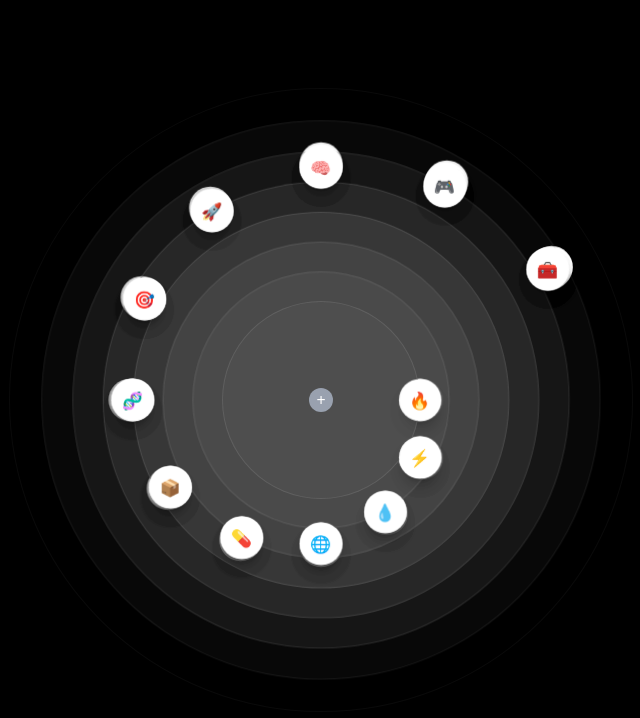
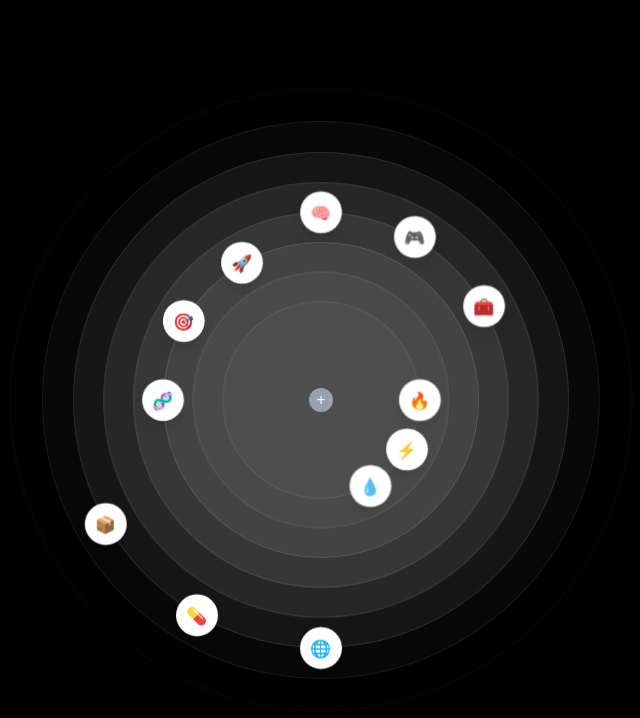
Before and after one commit to jeslor/ripple_ui, a React (Vite) app: page / in a window 1280 px wide. Shown: the top 718 px of the page, without its empty margins (319-959 px from the left). Built offline with nearby package versions, Linux system fonts and the light colour scheme.

Commit message:
add the icons on each ring

```diff
--- a/src/App.jsx
+++ b/src/App.jsx
@@ -1,6 +1,7 @@
 import { useEffect, useState } from "react";
 
 import "./App.css";
+import Ring from "./components/Ring";
 
 const rings = [
   [
@@ -8,11 +9,7 @@ const rings = [
     { angle: 30, icon: "⚡" },
     { angle: 60, icon: "💧" },
   ],
-  [
-    { angle: 90, icon: "🌐" },
-    { angle: 120, icon: "💊" },
-    { angle: 150, icon: "📦" },
-  ],
+  [],
   [
     { angle: 180, icon: "🧬" },
     { angle: 210, icon: "🎯" },
@@ -23,6 +20,15 @@ const rings = [
     { angle: 300, icon: "🎮" },
     { angle: 330, icon: "🧰" },
   ],
+
+  [],
+  [
+    { angle: 90, icon: "🌐" },
+    { angle: 120, icon: "💊" },
+    { angle: 150, icon: "📦" },
+  ],
+  [],
+  [],
 ];
 
 function App() {
@@ -33,57 +39,8 @@ function App() {
           +
         </div>
 
-        {[...Array(8)].map((_, i) => (
-          <div
-            key={i}
-            className={`absolute  rounded-full border-[1px]  transition-all duration-1000 ease-in-out`}
-            style={{
-              width: `${200 + i * 60}px`,
-              height: `${200 + i * 60}px`,
-              transition: `width 2s cubic-bezier(0.66, 0, 0, 1.2)`,
-              borderColor: `rgba(100, 100, 100, 0.${Math.abs(i + 1 - 9)})`,
-              borderRadius: "50%",
-              transformOrigin: "50% 50%",
-              backgroundColor: `rgba(80, 80, 80, 0.${Math.abs(i + 1 - 8)})`,
-              zIndex: `${Math.abs(i - 8)}`,
-              animation: `scale 3s cubic-bezier(0.6, 0, 0, 1.7) infinite`,
-              animationDelay: `${i * 0.06}s`,
-            }}
-          >
-            {[
-              { angle: 0, icon: "🔥" },
-              { angle: 30, icon: "⚡" },
-              { angle: 60, icon: "💧" },
-              { angle: 90, icon: "🌐" },
-              { angle: 120, icon: "💊" },
-              { angle: 150, icon: "📦" },
-              { angle: 180, icon: "🧬" },
-              { angle: 210, icon: "🎯" },
-              { angle: 240, icon: "🚀" },
-              { angle: 270, icon: "🧠" },
-              { angle: 300, icon: "🎮" },
-              { angle: 330, icon: "🧰" },
-            ].map(({ angle, icon }, i) => {
-              const radius = (200 + i * 30) / 2;
-              const rad = (angle * Math.PI) / 180;
-              const x = Math.cos(rad) * radius;
-              const y = Math.sin(rad) * radius;
-
-              return (
-                <div
-                  key={i}
-                  className="absolute z-[10] w-10 h-10 rounded-full bg-white shadow-lg flex items-center justify-center "
-                  style={{
-                    animation: `scale 1s linear infinite alternate`,
-                    left: `calc(50% + ${x}px - 20px)`,
-                    top: `calc(50% + ${y}px - 20px)`,
-                  }}
-                >
-                  {icon}
-                </div>
-              );
-            })}
-          </div>
+        {rings.map((ring, i) => (
+          <Ring key={i} ring={ring} i={i} />
         ))}
       </div>
     </main>
@@ -91,3 +48,39 @@ function App() {
 }
 
 export default App;
+
+//  {
+//    [
+//      { angle: 0, icon: "🔥" },
+//      { angle: 30, icon: "⚡" },
+//      { angle: 60, icon: "💧" },
+//      { angle: 90, icon: "🌐" },
+//      { angle: 120, icon: "💊" },
+//      { angle: 150, icon: "📦" },
+//      { angle: 180, icon: "🧬" },
+//      { angle: 210, icon: "🎯" },
+//      { angle: 240, icon: "🚀" },
+//      { angle: 270, icon: "🧠" },
+//      { angle: 300, icon: "🎮" },
+//      { angle: 330, icon: "🧰" },
+//    ].map(({ angle, icon }, i) => {
+//      const radius = (200 + i * 30) / 2;
+//      const rad = (angle * Math.PI) / 180;
+//      const x = Math.cos(rad) * radius;
+//      const y = Math.sin(rad) * radius;
+
+//      return (
+//        <div
+//          key={i}
+//          className="absolute z-[10] w-10 h-10 rounded-full bg-white shadow-lg flex items-center justify-center "
+//          style={{
+//            animation: `scale 1s linear infinite alternate`,
+//            left: `calc(50% + ${x}px - 20px)`,
+//            top: `calc(50% + ${y}px - 20px)`,
+//          }}
+//        >
+//          {icon}
+//        </div>
+//      );
+//    });
+//  }
--- a/src/components/Ring.jsx
+++ b/src/components/Ring.jsx
@@ -1,8 +1,9 @@
 import React from "react";
 
-const Ring = ({ ring }) => {
-  const ringIcon = ring.map(({ angle, icon }, i) => {
-    const radius = (200 + i * 30) / 2;
+const Ring = ({ ring, i }) => {
+  const ringRadius = 200 + i * 60;
+  const ringIcons = ring.map(({ angle, icon }, index) => {
+    const radius = ringRadius / 2;
     const rad = (angle * Math.PI) / 180;
     const x = Math.cos(rad) * radius;
     const y = Math.sin(rad) * radius;
@@ -10,7 +11,7 @@ const Ring = ({ ring }) => {
     return (
       <div
         key={i}
-        className="absolute z-[10] w-10 h-10 rounded-full bg-white shadow-lg flex items-center justify-center "
+        className={`absolute  w-10 h-10 rounded-full bg-white shadow-lg flex items-center justify-center `}
         style={{
           animation: `scale 1s linear infinite alternate`,
           left: `calc(50% + ${x}px - 20px)`,
@@ -22,7 +23,26 @@ const Ring = ({ ring }) => {
     );
   });
 
-  return <div>Ring</div>;
+  return (
+    <div
+      key={i}
+      className={`absolute  rounded-full border-[1px]  transition-all duration-1000 ease-in-out`}
+      style={{
+        width: `${ringRadius}px`,
+        height: `${ringRadius}px`,
+        transition: `width 2s cubic-bezier(0.66, 0, 0, 1.2)`,
+        borderColor: `rgba(100, 100, 100, 0.${Math.abs(i + 1 - 9)})`,
+        borderRadius: "50%",
+        transformOrigin: "50% 50%",
+        backgroundColor: `rgba(80, 80, 80, 0.${Math.abs(i + 1 - 8)})`,
+        zIndex: `${Math.abs(i - 8)}`,
+        animation: `scale 3s cubic-bezier(0.6, 0, 0, 1.8) infinite`,
+        animationDelay: `${i * 0.06}s`,
+      }}
+    >
+      {ringIcons}
+    </div>
+  );
 };
 
 export default Ring;
```
